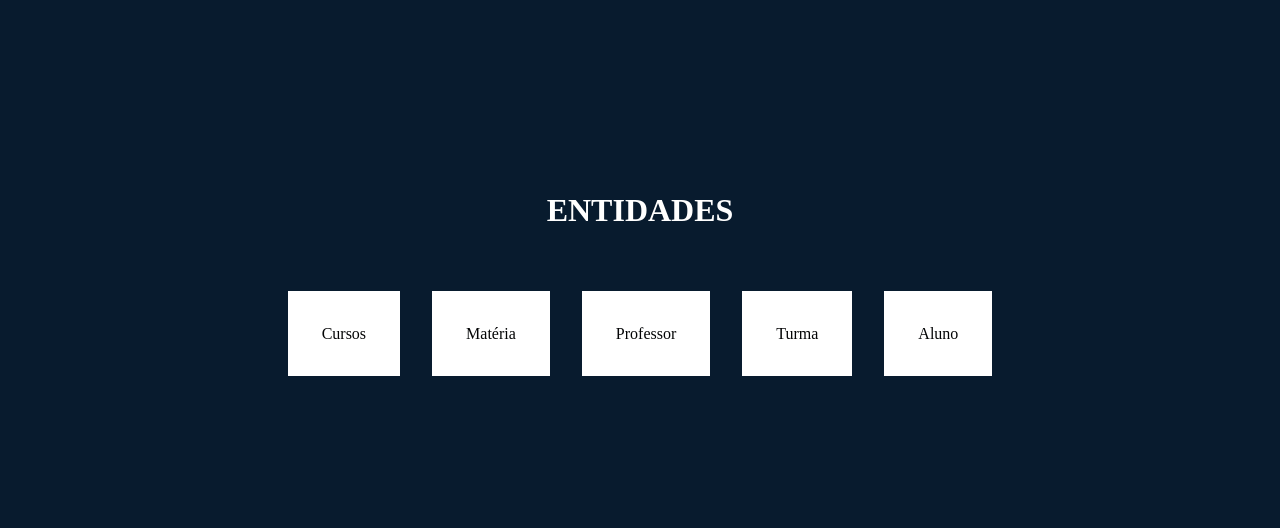
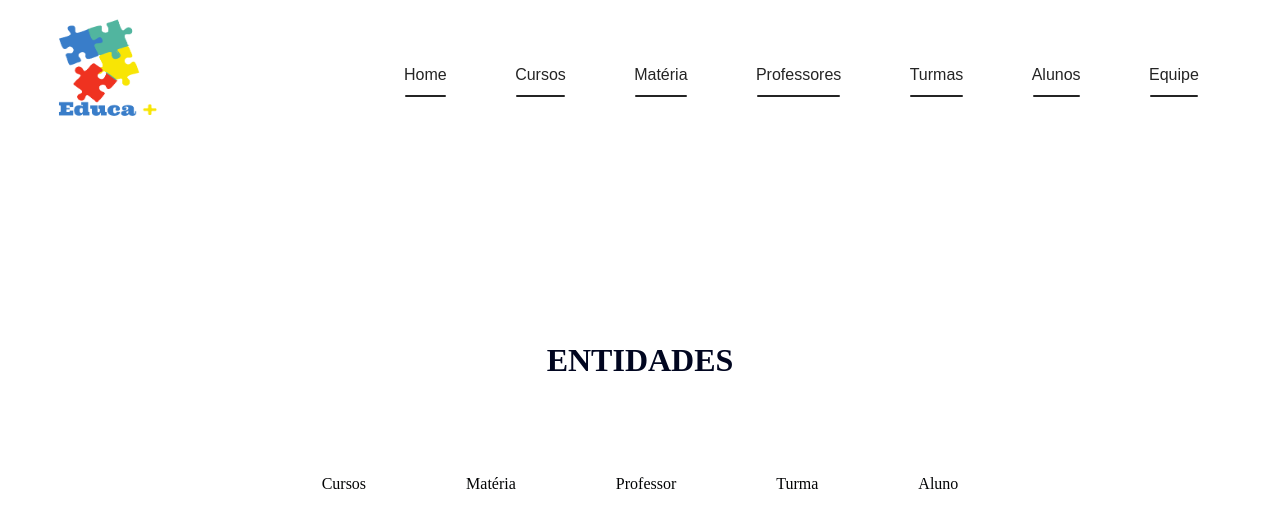
Before and after one commit to Juevan/Projeto-Resilia-G-Final, a React (Vite) app: page / in a window 1280 px wide. Shown: the top 528 px of the page. Built offline with nearby package versions, Linux system fonts and the light colour scheme.

Commit message:
criação da navbar, estilização dos botões

```diff
--- a/src/App.css
+++ b/src/App.css
@@ -5,8 +5,8 @@
 }
 
 body {
-  background-color: #081b2e;
-  color: #fff;
+  background-color: #fff;
+  color: #010620;
 }
 
 /* Rotas para as entidades */
@@ -40,6 +40,10 @@ body {
 /* Fim das rotas para as entidades */
 
 /* ROTA PARA ENTIDADE CURSO */
+
+.listagem h1{
+  font-family: 'Poppins', sans-serif;
+}
 .formAPI,
 .listagem {
   margin-top: 4rem;
@@ -171,3 +175,188 @@ body {
   max-width: 18.2rem;
   min-width: 18.2rem;
 }
+
+/* navbar */
+
+
+@import url('https://fonts.googleapis.com/css2?family=Poppins:wght@700&display=swap');
+
+.navbar{
+  display: flex;
+  width: 100%;
+  height: 150px;
+  background-color: rgb(255, 255, 255);
+  justify-content: space-between;
+
+  font-size: 16px;
+
+}
+.navLinks{
+  display: flex;
+  padding: 1rem 2rem;
+  align-items:center ;
+
+
+
+}
+
+.navLinks ul{
+  text-decoration: none;
+  display: flex;
+
+
+}
+
+.navLinks li{
+  margin-right: 30px;
+  text-decoration: none;
+  list-style: none;
+}
+
+.logo{
+  width: 110px;
+  height: 100px;
+  margin-left: 50px;
+  margin-top: 18px;
+
+}
+.links{
+  display: block;
+  margin: auto;
+  padding: 0.8em 1.2em;
+  font-family: sans-serif;
+  font-size: 1em;
+  text-decoration: none;
+  color: #ffffff;
+  position: relative;
+  transition: all 0.4s cubic-bezier(0.2, 0, 0, 1);
+  z-index: 1;
+  color:#242424 ;
+}
+.links::after{
+  content: "";
+  display: block;
+  height: 2px;
+  position: absolute;
+  bottom: 0;
+  right: 1.25rem;
+  left: 1.25rem;
+  background-color: #242424;
+  border-radius:50px ;
+  transition: all 0.4s cubic-bezier(0.2, 0, 0, 1);
+  transform-origin: bottom center;
+  z-index: -1;
+}
+.links:hover{
+  /* color: #F36F21; */
+  color: rgb(255, 255, 255);
+  font-family: 'Poppins', sans-serif;
+
+
+}
+
+
+.links:hover:after {
+  right: 0;
+  left: 0;
+  height: 100%;
+}
+
+/* buttons */
+.btn{
+
+  width: 140px;
+  height: 30px;
+  outline: none;
+  cursor: pointer;
+  background: none;
+  transition: 0.5s;
+  font-size: 12px;
+  border: solid 1px;
+  border-radius: 5px;
+  font-family: 'Poppins', sans-serif;
+  margin-left:10px;
+  margin-right:10px;
+
+}
+.btn:hover{
+  border: none;
+  color: white;
+  font-size: 13px;
+  transform: scale(1.0);
+}
+.adicionar{
+  border: 1px solid #19D26A;
+  color: #19D26A;
+}
+.adicionar:hover{
+  background-color: #19D26A;
+  transition: all 0.3s ease-in-out;
+  color: #fff;
+}
+
+.rota:hover{
+  font-size: 13px;
+  transform: scale(1.0);
+  border: 1px solid #1988d2;
+  background-color:#1988d2 ;
+  color: #fff;
+}
+
+/* caixa de pesquisa */
+.caixa-busca{
+
+    margin-top: 15px;
+    margin-left: 150px;
+    transform: translate(-50%, -50%);
+    background-color: #333;
+    height: 40px;
+    border-radius: 40px;
+    padding: 10px;
+    height: 50px;
+}
+.caixa-busca:hover > .caixa-pesquisa{
+  width: 200px;
+  height: 25px;
+  padding: 0 6px;
+
+}
+.caixa-buscah:hover > .button-buscar {
+  background-color: #fff;
+  margin-left: 3px;
+
+
+}
+.button-buscar{
+    color: #fff;
+    float: right;
+    width: 50px;
+    height: 30px;
+    border-radius: 5px;
+    background-color: #333;
+    display: flex;
+    border: none;
+    justify-content: center;
+    text-decoration: none;
+    align-items: center;
+    transition: 0.4s;
+    cursor: pointer;
+
+}
+
+
+.caixa-pesquisa{
+  border: none;
+  background-color: #333;
+  outline: none;
+  float: left;
+  padding: 0;
+  color: #fff;
+  font-size: 16px;
+  transition: 0.4s;
+  line-height: 40px;
+  width: 0px;
+  height: 20px;
+
+
+}
--- a/src/App.jsx
+++ b/src/App.jsx
@@ -10,6 +10,7 @@ import Professores from './rotas/Professores.jsx';
 import Turmas from './rotas/Turmas.jsx';
 import Materias from './rotas/Materias.jsx';
 import Rotas from './rotas/Rotas.jsx';
+import Equipe from './rotas/Equipe.jsx';
 import './App.css'
 
 
@@ -29,6 +30,7 @@ function App() {
         <Route path='/aluno' element={<Alunos />} />
         <Route path='/cadastrodeturma' element={<PostTurma />} />
         <Route path='/turma' element={<Turmas />} />
+        <Route path='/equipe' element={<Equipe/>} />
       </Routes>
     </BrowserRouter>
   )
--- a/src/rotas/Alunos.jsx
+++ b/src/rotas/Alunos.jsx
@@ -3,6 +3,7 @@ import axios from 'axios';
 import { Await, Link } from 'react-router-dom';
 import ListaAluno from '../components/ListaAluno.jsx';
 import { useEffect, useState } from 'react';
+import Navbar from '../../view/components/Navbar'
 
 export default function alunos() {
 
@@ -25,15 +26,17 @@ export default function alunos() {
     }
 
     return (
-        <div className='listagem'>
+        <div>
+            <Navbar/>
+            <div className='listagem'>
             <h1>Alunos</h1>
             <p>Os alunos de nossa unidade:</p>
             <div>
-                <button><Link to='/'>Rotas</Link></button>
-                <button> <Link to='/cadastrodealuno'>Adicionar alunos</Link></button>
-                <form action="" onSubmit={buscar}>
-                    <input type='text' name='busca' required placeholder='Digite o ID do aluno...' value={alunoId} onChange={e => setAlunoId(e.target.value)} />
-                    <input type="submit" value="Buscar" />
+                <button className='btn rota'><Link to='/'>Rotas</Link></button>
+                <button className='btn adicionar'> <Link to='/cadastrodealuno'>Adicionar alunos</Link></button>
+                <form className='caixa-busca' action="" onSubmit={buscar}>
+                    <input className='caixa-pesquisa' type='text' name='busca' required placeholder='Digite o ID do aluno...' value={alunoId} onChange={e => setAlunoId(e.target.value)} />
+                    <input className='button-buscar '  type="submit" value="Buscar" />
                 </form>
             </div>
             <p className='listaMap'>
@@ -41,5 +44,7 @@ export default function alunos() {
             </p>
 
         </div>
+        </div>
+
     )
 }
--- a/src/rotas/Cursos.jsx
+++ b/src/rotas/Cursos.jsx
@@ -1,4 +1,5 @@
 import '../App.css';
+import Navbar from '../../view/components/Navbar'
 import axios from 'axios';
 import { Link } from 'react-router-dom';
 import ListaCursos from '../components/ListaCursos.jsx';
@@ -27,15 +28,17 @@ export default function Cursos() {
     }
 
     return (
-        <div className='listagem'>
+        <div>
+            <Navbar/>
+           <div className='listagem'>
             <h1>Cursos</h1>
             <p>Alguns dos cursos que nossa instituição oferece:</p>
             <div>
-                <button><Link to='/'>Rotas</Link></button>
-                <button> <Link to='/cadastrodecurso'>Adicionar cursos</Link></button>
-                <form action="" onSubmit={buscar}>
-                    <input type='text' name='busca' required placeholder='Digite o ID do curso...' value={cursoId} onChange={e => setCursoId(e.target.value)} />
-                    <input type="submit" value="Buscar" />
+                <button className='btn rota'><Link to='/'>Rotas</Link></button>
+                <button className='btn adicionar'> <Link to='/cadastrodecurso'>Adicionar cursos</Link></button>
+                <form className='caixa-busca'  action="" onSubmit={buscar}>
+                    <input className='caixa-pesquisa' type='text' name='busca' required placeholder='Digite o ID do curso...' value={cursoId} onChange={e => setCursoId(e.target.value)} />
+                    <input className='button-buscar ' type="submit" value="Buscar" />
                 </form>
             </div>
             <p className='listaMap'>
@@ -43,5 +46,7 @@ export default function Cursos() {
             </p>
 
         </div>
+        </div>
+
     )
 }
--- /dev/null
+++ b/src/rotas/Equipe.jsx
@@ -0,0 +1,15 @@
+import React from 'react'
+import Navbar from '../../view/components/Navbar'
+
+const Equipe = () => {
+  return (
+    <div className=''>
+    <div className='main'>
+      <Navbar/>
+    </div>
+
+    </div>
+  )
+}
+
+export default Equipe
--- a/src/rotas/Rotas.jsx
+++ b/src/rotas/Rotas.jsx
@@ -1,10 +1,13 @@
 import { Link } from "react-router-dom";
+import Navbar from "../../view/components/Navbar";
 import '../App.css';
 
 export default function Rotas() {
 
     return (
-        <div className='rotas'>
+        <div>
+            <Navbar/>
+            <div className='rotas'>
             <h1>ENTIDADES</h1>
             <ul>
                 <li>
@@ -24,5 +27,7 @@ export default function Rotas() {
                 </li>
             </ul>
         </div>
+        </div>
+
     )
 }
--- a/src/rotas/Turmas.jsx
+++ b/src/rotas/Turmas.jsx
@@ -3,6 +3,7 @@ import axios from 'axios';
 import { Await, Link } from 'react-router-dom';
 import ListaTurma from '../components/ListaTurma.jsx';
 import { useEffect, useState } from 'react';
+import Navbar from '../../view/components/Navbar'
 
 export default function turmas() {
 
@@ -25,15 +26,17 @@ export default function turmas() {
     }
 
     return (
-        <div className='listagem'>
+        <div>
+            <Navbar/>
+            <div className='listagem'>
             <h1>Turmas</h1>
             <p>Algumas de nossas turmas:</p>
             <div>
-                <button><Link to='/'>Rotas</Link></button>
-                <button> <Link to='/cadastrodeturma'>Adicionar turmas</Link></button>
-                <form action="" onSubmit={buscar}>
-                    <input type='text' name='busca' required placeholder='Digite o ID do turma...' value={turmaId} onChange={e => setTurmaId(e.target.value)} />
-                    <input type="submit" value="Buscar" />
+                <button className='btn rota'><Link to='/'>Rotas</Link></button>
+                <button className='btn adicionar'> <Link to='/cadastrodeturma'>Adicionar turmas</Link></button>
+                <form className='caixa-busca' action="" onSubmit={buscar}>
+                    <input className='caixa-pesquisa' type='text' name='busca' required placeholder='Digite o ID do turma...' value={turmaId} onChange={e => setTurmaId(e.target.value)} />
+                    <input className='button-buscar ' type="submit" value="Buscar" />
                 </form>
             </div>
             <p className='listaMap'>
@@ -41,5 +44,7 @@ export default function turmas() {
             </p>
 
         </div>
+        </div>
+
     )
 }
--- /dev/null
+++ b/view/components/Navbar.jsx
@@ -0,0 +1,25 @@
+import React from 'react'
+import { Link } from "react-router-dom";
+import logo from "../Educa.png"
+
+const Navbar = () => {
+  return (
+    <div className='navbar'>
+
+
+    <img className='logo' src={logo}/>
+    <ul className='navLinks'>
+      <li><Link className='links' to='/'>Home</Link></li>
+      <li><Link className='links' to='/cursos'>Cursos</Link></li>
+      <li><Link className='links' to='/materia'>Matéria</Link></li>
+      <li><Link className='links' to='/professor'>Professores</Link></li>
+      <li><Link className='links' to='/turma'>Turmas</Link></li>
+      <li><Link className='links' to='/aluno'>Alunos</Link></li>
+      <li><Link className='links' to='/equipe'>Equipe</Link></li>
+    </ul>
+
+  </div>
+  )
+}
+
+export default Navbar
```
Also changed, not shown: src/rotas/Materias.jsx (+11 -6 lines), src/rotas/Professores.jsx (+11 -6 lines), view/Educa.png (added).
